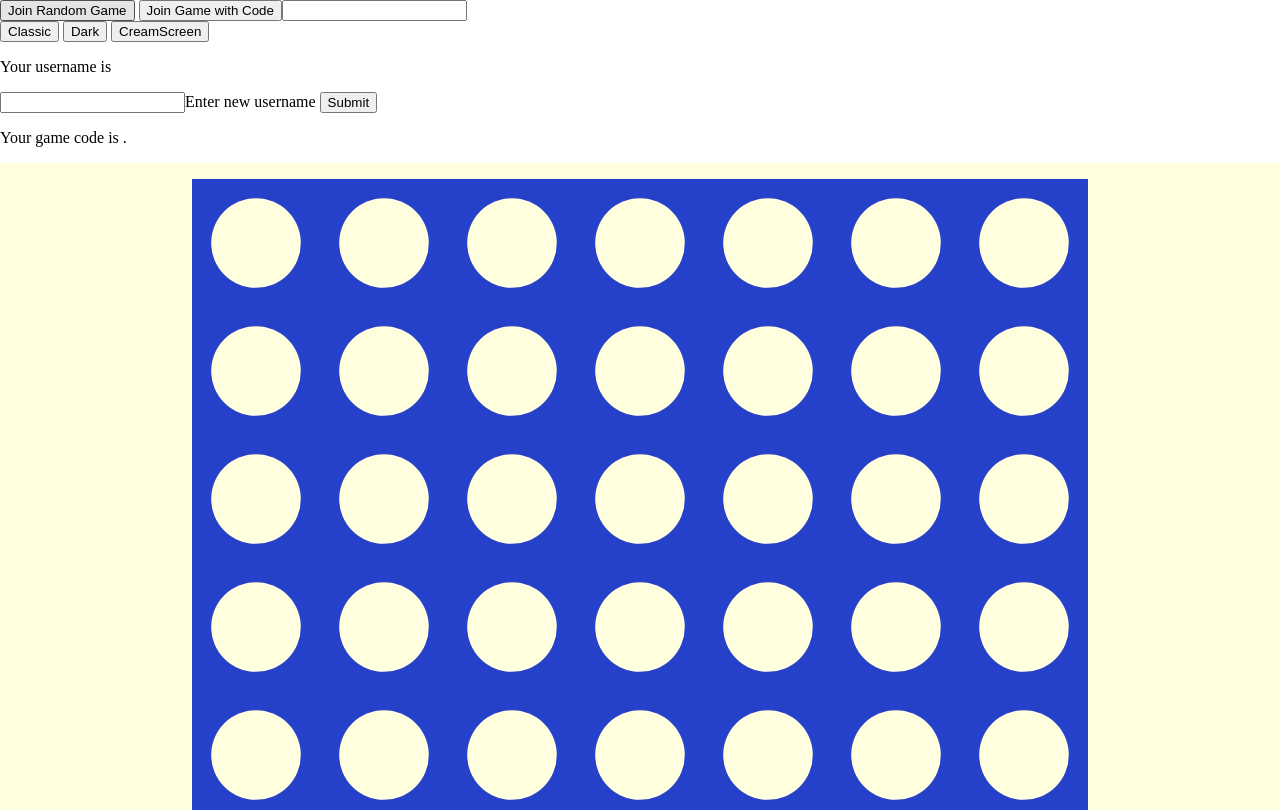
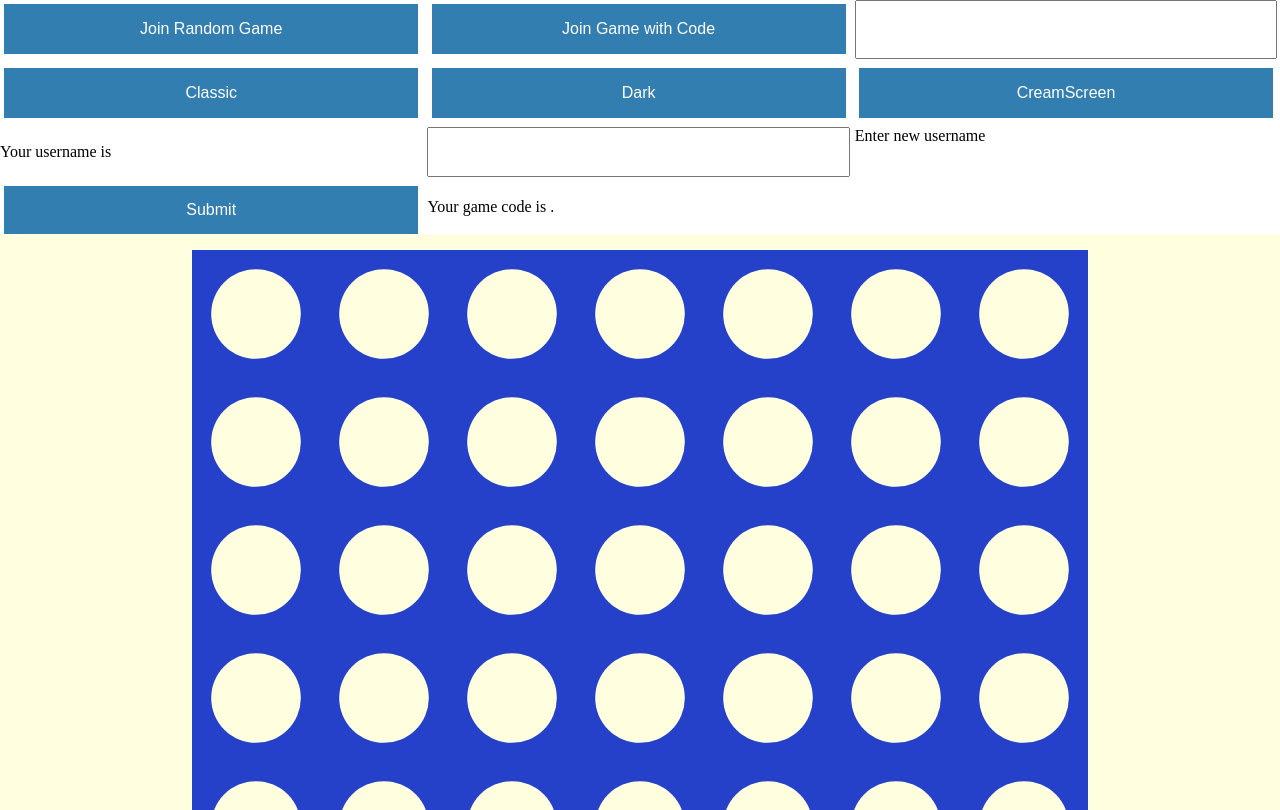
Before and after one commit to jordanmaisonneuve/jordanmaisonneuve.github.io, a website: page FinalProject/index.html in a window 1280 px wide. Shown: the top 810 px of the page. Drawn offline with nearby package versions, Linux system fonts and the light colour scheme; no server answers.

```diff
--- a/FinalProject/index.html
+++ b/FinalProject/index.html
@@ -14,15 +14,39 @@
     canvas {
       display: block;
     }
+
+    .displayGrid {
+      display: grid;
+      grid-column-gap: 5px;
+      grid-row-gap: 5px;
+      grid-template-columns: 33% 33% 33%;
+      grid-template-rows: 25% 25% ;
+    }
+
+    button {
+      background-color: #337eb0;
+      border: none;
+      color: white;
+      margin: 1% 1% 1% 1%;
+      padding: 15px 32px;
+      text-align: center;
+      text-decoration: none;
+      display: inline-block;
+      font-size: 16px;
+    }
+
+    p {
+
+    }
   </style>
 </head>
 
 <body>
 
-
+<div class="displayGrid">
       <button id="randButton">Join Random Game</button>
-      <button id="codeButton">Join Game with Code</button><input id="joinWithCode" autocomplete="off"/>
-      <br>
+      <button id="codeButton">Join Game with Code</button>
+      <input id="joinWithCode" autocomplete="off"/>
       <button id="themeClassic">Classic</button>
       <button id="themeDark">Dark</button>
       <button id="themeCream">CreamScreen</button>
@@ -30,7 +54,7 @@
       <input id="enterNewUsername">Enter new username</input>
       <button id="enterNewUsernameButton">Submit</button>
       <p id="gameCode">Your game code is .</p>
-
+</div>
 
   <script src="/socket.io/socket.io.js"></script>
   <script src="/jquery/dist/jquery.js"></script>
@@ -44,12 +68,11 @@
       var socket = io(); //socket -- id
 
       socket.on('update game code', function(gameCode){
-        //update the input box with the gameCode
         $('#gameCode').text('Your gamecode is ' + gameCode);
       });
 
-      socket.on('update username', function(username){
-        $('#userNameDisplay').text('Your username is ' + username);
+      socket.on('update username text', function(username){
+        $('#userNameDisplay').text(username);
       });
 
       socket.on('start random game', function(socket1, socket2){
```
Also changed, not shown: FinalProject/index.js (+14 -9 lines).
